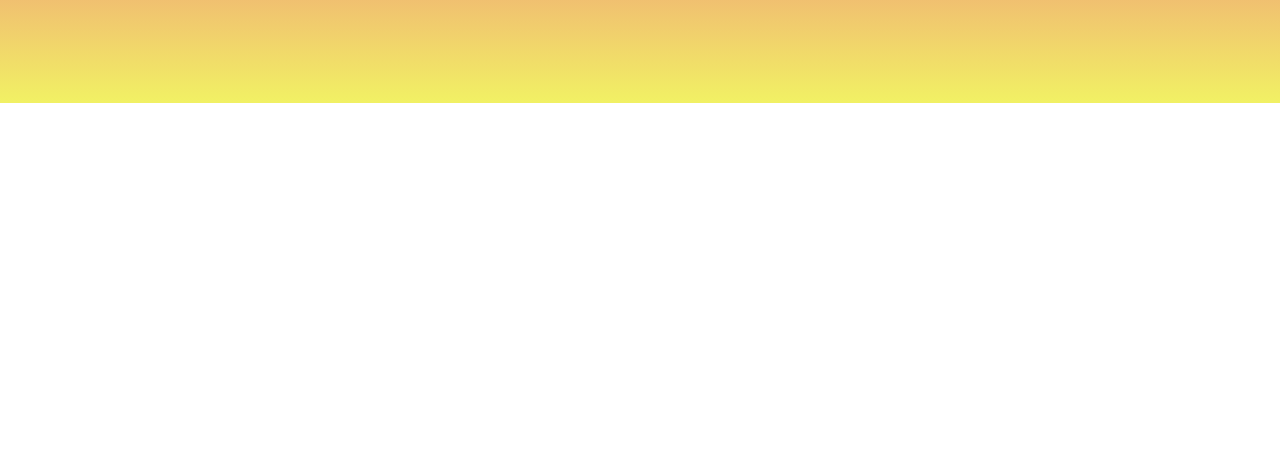
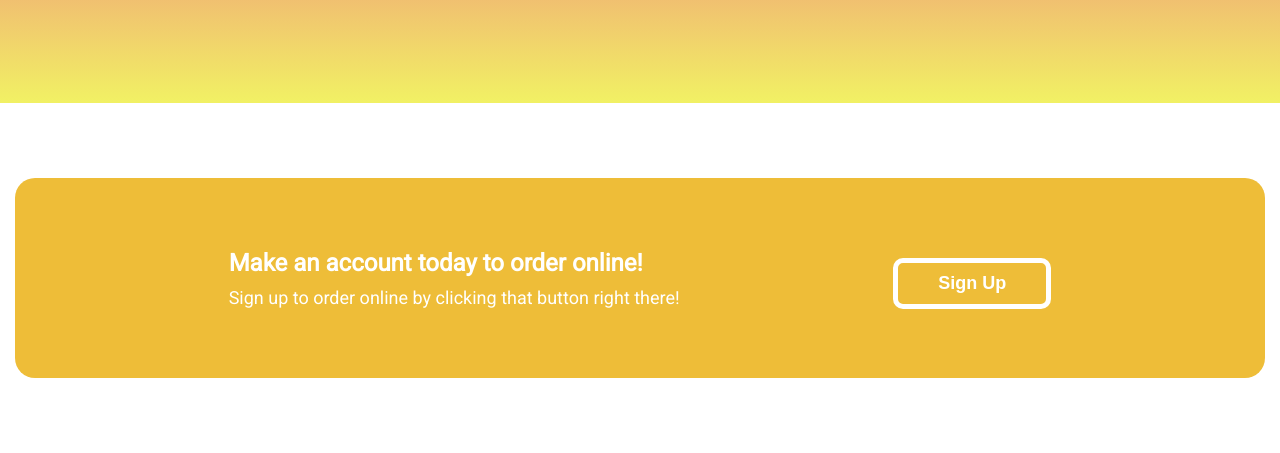
Before and after one commit to Astro9811/odin-page, a plain HTML site: page index.html in a window 1280 px wide. Shown: the part 1274-1727 px from the top of the page. Before the commit the page ends 1377 px from the top, so only its background shows below. Drawn offline with Linux system fonts and the light colour scheme.

Commit message:
Add sign up button portion

```diff
--- a/index.html
+++ b/index.html
@@ -25,7 +25,7 @@
                         <div class="first-item">
                             <h1 class="description title">Homemade</h1>
                             <h1 class="description title">Chinese Food</h1>
-                            <p class="description text">Made from the hands of first generation immigrants</p>
+                            <p class="description text">Made with love by first generation immigrants</p>
                         </div>
                         <div class="second-item">
                             <button>Sign Up</button>
@@ -59,9 +59,19 @@
 
             <div class="quote">
                 <div style="margin-bottom: 30px"><em class="quote-text">Our Promise to You: Always Fresh. Handmade. Straight from the Heart.</em></div>
-                <div class="quote-author">- Main Wall</div>
+                <div class="quote-author">- Susie and Jimmy Lin, Main Wall Cooks</div>
             </div>
-
+            <div class="register">
+                <div class="box">
+                    <div class="third-item">
+                        <p class="description title3">Make an account today to order online!</p>
+                        <p class="description text">Sign up to order online by clicking that button right there!</p>
+                    </div>
+                    <div class="fourth-item">
+                        <button>Sign Up</button>
+                    </div>
+                </div>
+            </div>
             <div class="footer"></div>
 
         </body>
--- a/styles.css
+++ b/styles.css
@@ -146,4 +146,45 @@ a {
     color: white;
     font-size: 24px;
     text-align: center;
+    font-weight: 900;
 }
+
+.register {
+    background: white;
+    min-height: 350px;
+    display: flex;
+    justify-content: center;
+    align-items: center;
+}
+
+.box {
+    width: 1250px;
+    height: 200px;
+    border-radius: 20px;
+    background: #eebd38;
+    display: flex;
+    justify-content: space-evenly;
+    align-items: center;
+}
+
+.title3 {
+    color: white;
+    font-weight: 900;
+    font-size: 24px;
+}
+
+.third-item {
+    display: flex;
+    flex-direction: column;
+}
+
+.fourth-item button {
+    color: white;
+    background-color: #eebd38;
+    font-size: 18px;
+    border-radius: 10px;
+    padding: 10px 40px;
+    margin-top: 10px;
+    font-weight: 600;
+    border: 5px white solid;
+}
```
